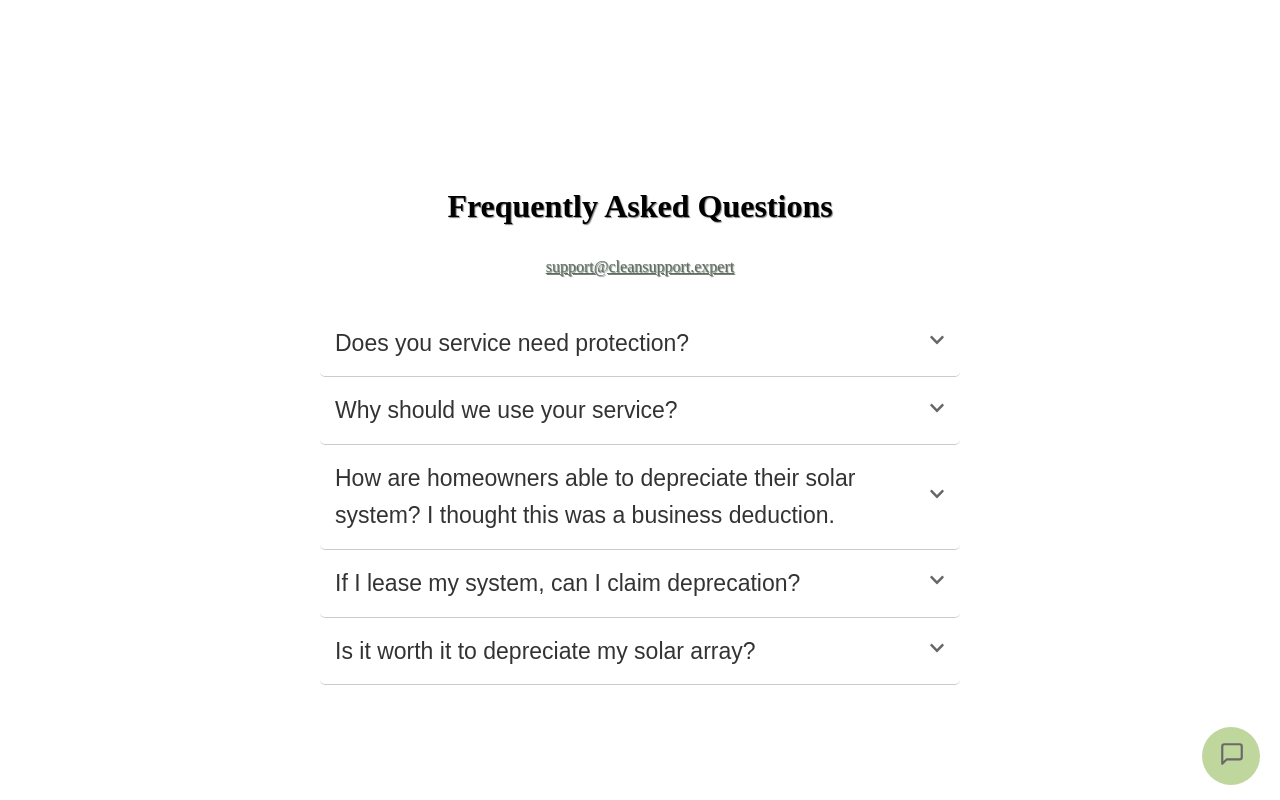
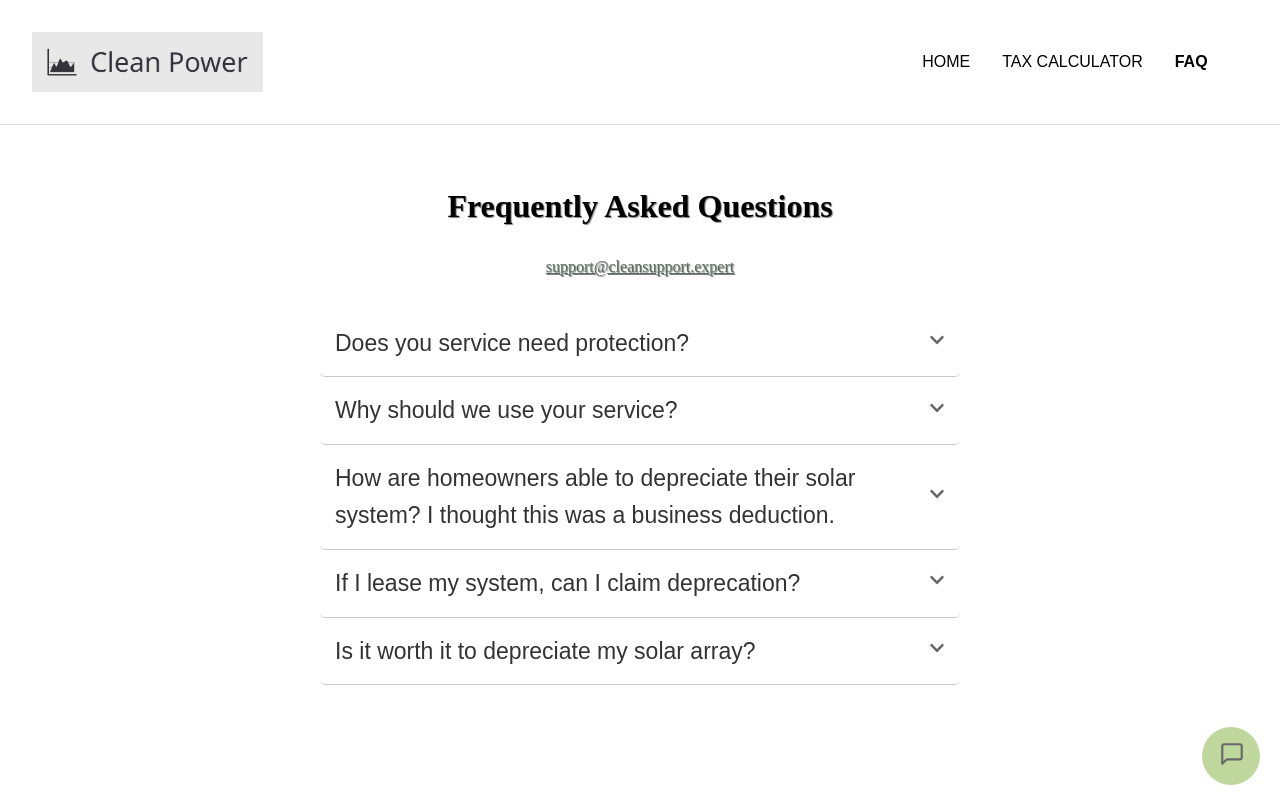
Before and after one commit to LetsGetRemixed/TaxWebsite, a React (Create React App) app in the folder taxwebsite/: page /faq in a window 1280 px wide. Shown: the top 800 px of the page. Built offline with nearby package versions, Linux system fonts and the light colour scheme.

Commit message:
Bunch of fixes
fixes n stuff

```diff
--- a/taxwebsite/public/index.html
+++ b/taxwebsite/public/index.html
@@ -2,14 +2,14 @@
 <html lang="en">
   <head>
     <meta charset="utf-8" />
-    <link rel="icon" href="%PUBLIC_URL%/favicon.ico" />
+    <link rel="icon" href="/images/browsericon.png" />
     <meta name="viewport" content="width=device-width, initial-scale=1" />
     <meta name="theme-color" content="#000000" />
     <meta
       name="description"
       content="Web site created using create-react-app"
     />
-    <link rel="apple-touch-icon" href="%PUBLIC_URL%/logo192.png" />
+    <link rel="apple-touch-icon" href="/images/browsericon.png" />
     <!--
       manifest.json provides metadata used when your web app is installed on a
       user's mobile device or desktop. See https://developers.google.com/web/fundamentals/web-app-manifest/
@@ -24,7 +24,7 @@
       work correctly both with client-side routing and a non-root public URL.
       Learn how to configure a non-root public URL by running `npm run build`.
     -->
-    <title>React App</title>
+    <title>Clean Power Pro</title>
   </head>
   <body>
     <noscript>You need to enable JavaScript to run this app.</noscript>
--- a/taxwebsite/src/Pages/FAQ.jsx
+++ b/taxwebsite/src/Pages/FAQ.jsx
@@ -51,6 +51,7 @@ const FAQ = () => {
 
   return (
     <div className = "faq-page">
+        <Navbar />
         <div className='faq-header'>
             <div className='faq-header-content'>
                 <h1>Frequently Asked Questions</h1>
--- a/taxwebsite/src/Pages/LandingPage.jsx
+++ b/taxwebsite/src/Pages/LandingPage.jsx
@@ -2,11 +2,11 @@ import React, {useState} from 'react';
 import Header from './Header';
 import OnlinePayment from './OnlinePayment';
 import ContactForm from './ContactForm';
-import Subscription from './Subscription';
 import ContentBlock from './Contentblock';
+import '../css/landingcss.css';
 import Navbar from './Navbar';
 import Footer from './Footer';
-import '../css/landingcss.css';
+
 import ChatWindow from '../components/ChatWindow';
 import { FiMessageSquare } from "react-icons/fi";
 
@@ -57,7 +57,7 @@ const LandingPage = () => {
         <div id = "contact">
         <ContactForm />
         </div>
-        <Subscription />
+
         <Footer />
       </div>
       <button className='chatbot-button-landing' onClick={handleChatButtonClick}>{isChatOpen ? 'X' : <FiMessageSquare />}</button>
--- a/taxwebsite/src/Pages/Navbar.jsx
+++ b/taxwebsite/src/Pages/Navbar.jsx
@@ -1,8 +1,8 @@
 import React, { useState, useEffect } from 'react';
+import { NavLink } from 'react-router-dom';  // Import NavLink
 import '../css/Navbar.css'; // Import the Navbar CSS
 
 const Navbar = () => {
-
     const [scrolled, setScrolled] = useState(false);
 
     const handleScroll = () => {
@@ -26,18 +26,17 @@ const Navbar = () => {
         navbarClasses.push('scrolled');
     }
 
-
     return (
         <nav className={navbarClasses.join(' ')}>
             <div className="navbar-logo">
-        <a href="/">
+                <NavLink to="/">
                     <img src="/images/Logo.png" alt="Clean Power" />
-          </a>
+                </NavLink>
             </div>
             <div className="navbar-links">
-          <a href="/" style={{fontWeight: 'bold'}}>Home</a>
-          <a href = "/taxcalc"> Tax Calculator </a>
-          <a href="/faq">FAQ</a>
+                <NavLink exact to="/" activeClassName="active-link" >Home</NavLink>
+                <NavLink to="/taxcalc" activeClassName="active-link" >Tax Calculator</NavLink>
+                <NavLink to="/faq" activeClassName="active-link" >FAQ</NavLink>
             </div>
         </nav>
     );
--- a/taxwebsite/src/css/Navbar.css
+++ b/taxwebsite/src/css/Navbar.css
@@ -49,3 +49,8 @@
     transform: translateY(-1px);
     transition: color 0.3s ease, transform 0.3s ease;
   }
+
+  .navbar-links a.active-link {
+    font-weight: 900;
+    font-size: 32px;
+}
--- a/taxwebsite/src/css/landingcss.css
+++ b/taxwebsite/src/css/landingcss.css
@@ -5,6 +5,10 @@ body {
     margin: 0;
     padding: 0;
     line-height: 1.6;
+  }
+
+  body a.active{
+    font-weight: 700;
   }
 
   /* Header styling */
```
Also changed, not shown: taxwebsite/public/images/browsericon.png (added). Lines whose indentation alone changed are shown as unchanged.
